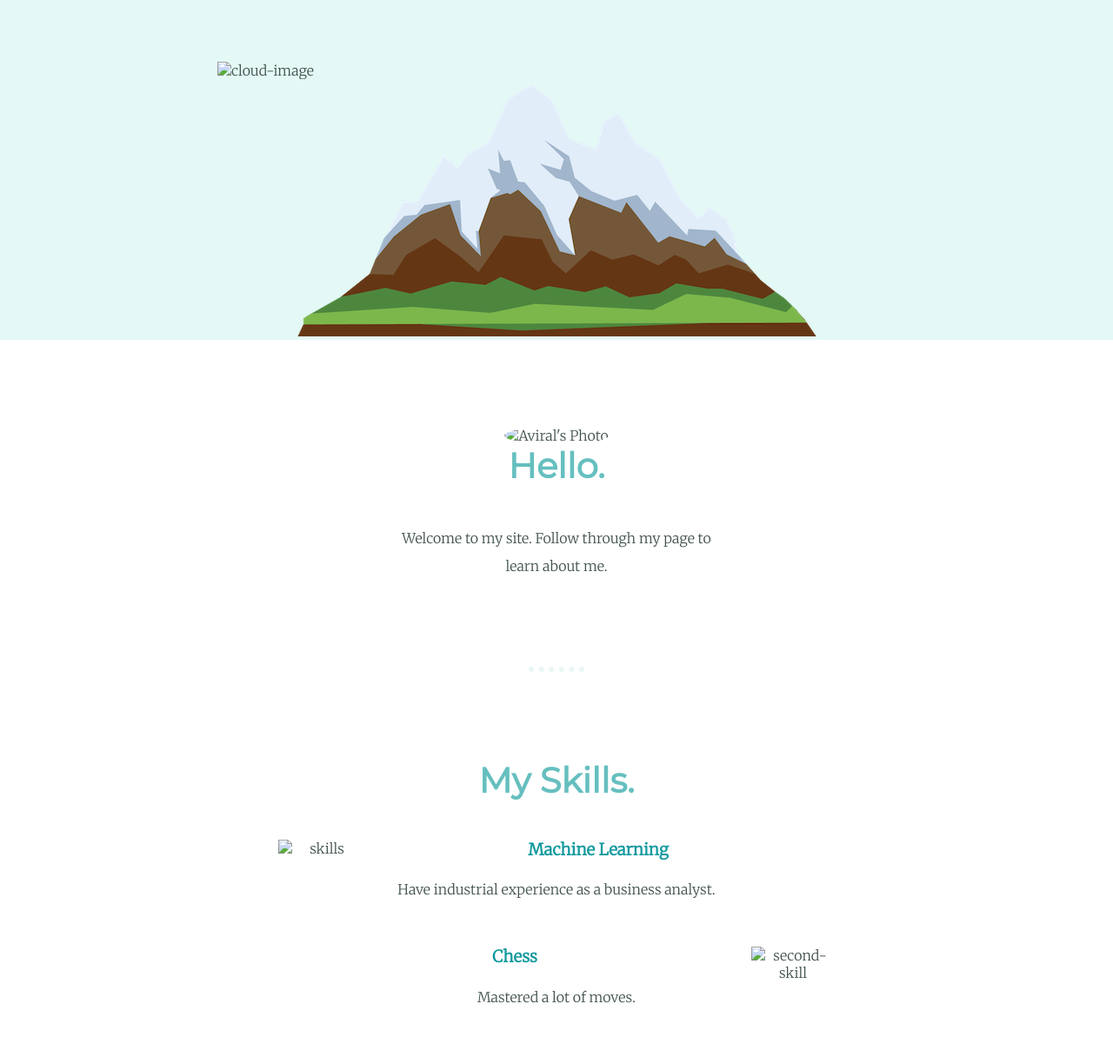
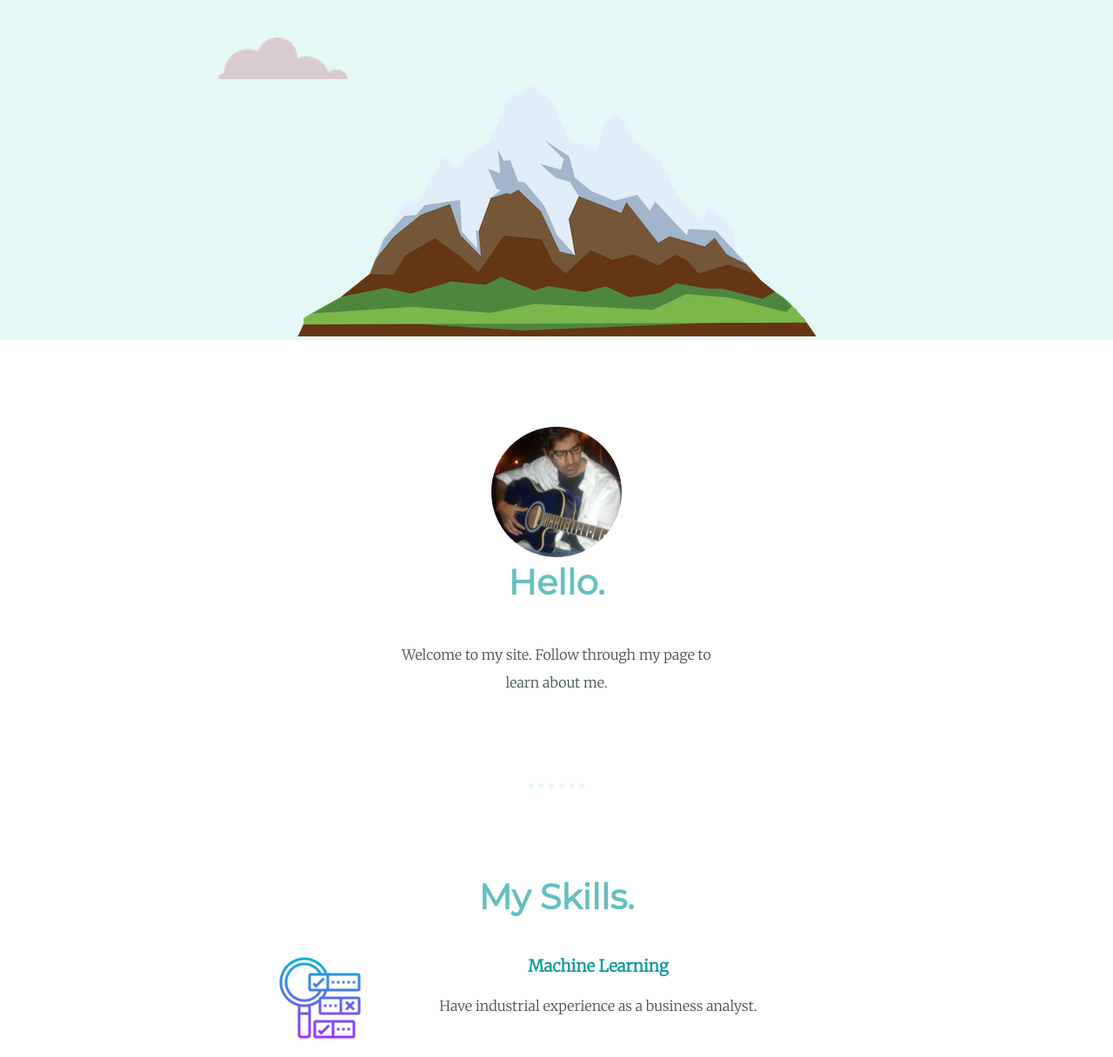
Before and after one commit to aviral08/Personal-Site, a plain HTML site: page index.html in a window 1280 px wide. Shown: the part 344-1560 px from the top of the page at 87% size. Drawn offline with Linux system fonts and the light colour scheme; files that its build step writes are made by us from their sources; files whose address does not match are found by name.

Commit message:
Update index.html

```diff
--- a/index.html
+++ b/index.html
@@ -3,21 +3,21 @@
   <head>
     <meta charset="utf-8">
     <title>Aviral Awasthi</title>
-    <link rel="stylesheet" href="css/styles.css">
+    <link rel="stylesheet" href="styles.css">
     <link rel="icon" href="favicon.ico">
     <link href="https://fonts.googleapis.com/css2?family=Merriweather:wght@300&family=Montserrat&family=Sacramento&display=swap" rel="stylesheet">
   </head>
   <body>
     <div class="top-container">
-      <img class="top-cloud" src="images/cloud.png" alt="cloud-image">
+      <img class="top-cloud" src="cloud.png" alt="cloud-image">
       <h1>Hi! I'm Aviral</h1>
       <h2 class="top">Welcome to my Page</h2>
-      <img class="bottom-cloud" src="images/cloud.png" alt="cloud-image">
+      <img class="bottom-cloud" src="cloud.png" alt="cloud-image">
       <img src="images/mountain.png" alt="mountain-image">
     </div>
     <div class="middle-container">
   <div class="profile">
-    <img class="my-photo" src="images/me.jpg" alt="Aviral's Photo">
+    <img class="my-photo" src="me.jpg" alt="Aviral's Photo">
     <h2>Hello.</h2>
     <p class="intro">Welcome to my site. Follow through my page to learn about me.</p>
   </div>
@@ -25,12 +25,12 @@
   <div class="skills">
     <h2>My Skills.</h2>
     <div class="skill-row">
-      <img class="skill-photo" src="images/check.png" alt="skills">
+      <img class="skill-photo" src="check.png" alt="skills">
       <h3>Machine Learning</h3>
       <p>Have industrial experience as a business analyst.</p>
     </div>
     <div class="skill-row">
-      <img class="second-skill" src="images/a.png" alt="second-skill">
+      <img class="second-skill" src="a.png" alt="second-skill">
       <h3>Chess</h3>
       <p>Mastered a lot of moves.</p>
     </div>
```
